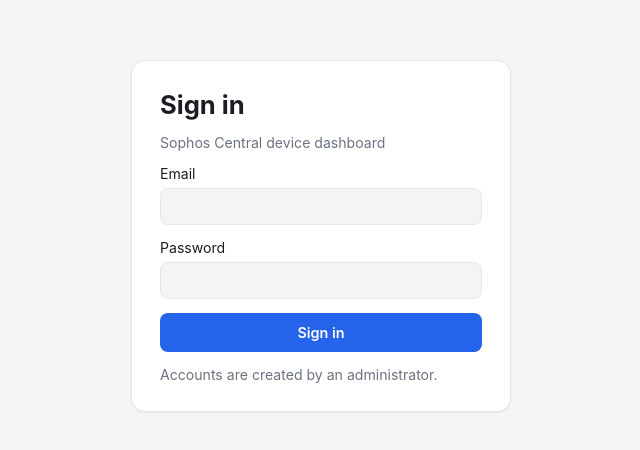
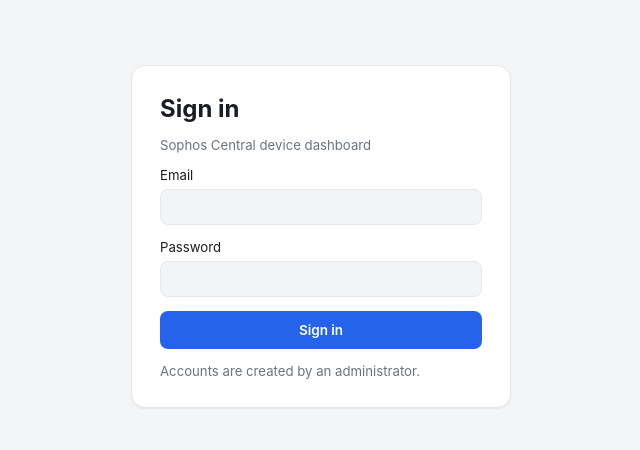
Before and after one commit to BoneWattz/SophosCentral, a Next.js app: page /login in a window 1280 px wide. Shown: the part 164-614 px from the top of the page, without its empty margins (319-959 px from the left). Built offline with nearby package versions, Linux system fonts and the light colour scheme.

Commit message:
Reduce base font size app-wide

```diff
--- a/src/app/globals.css
+++ b/src/app/globals.css
@@ -39,13 +39,15 @@
 }
 
 * { box-sizing: border-box; }
+/* Root size drives every rem value in the app (16px default -> 15px, about 6% smaller). */
+html { font-size: 15px; }
 html, body { height: 100%; }
 body {
   margin: 0;
   background: var(--bg);
   color: var(--text);
   font-family: Inter, system-ui, -apple-system, "Segoe UI", sans-serif;
-  font-size: 15px;
+  font-size: 0.93rem;
 }
 h1 { margin: 0; font-size: 1.6rem; font-weight: 700; }
 h2 { margin: 0; font-size: 1.05rem; }
```
